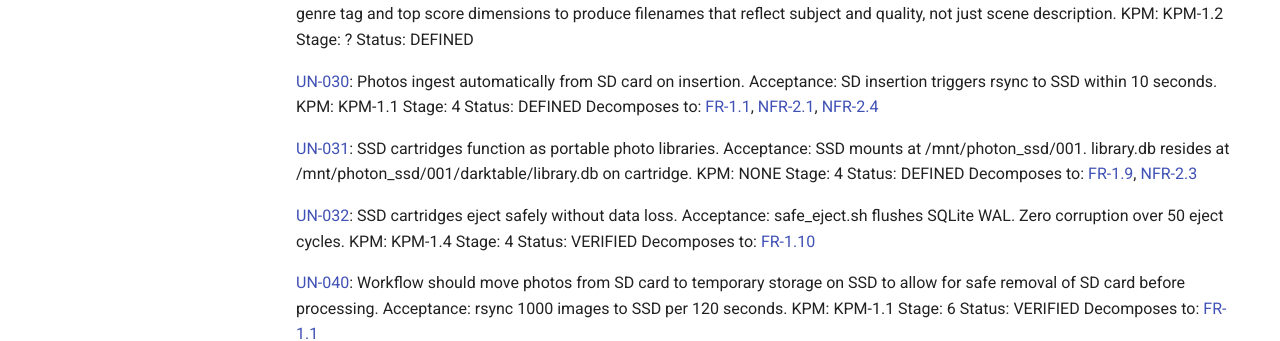
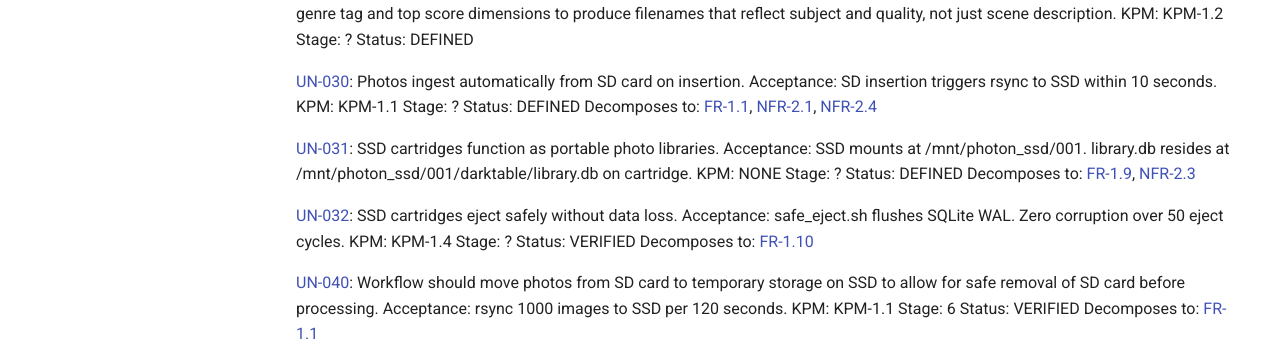
Before and after one commit to Ajam1997/PHOTONFORGE_Photo-Workflow, an MkDocs documentation site: the page built from docs/living-user-needs.md, in a window 1280 px wide and 900 px high, scrolled down 1020 px. Shown: the part 188-529 px from the top of the window. Built offline with MkDocs 1.6.1 and Material for MkDocs 9.7.7, drawn with Linux system fonts in a browser that asks for light colours; comment, search, counter and statistics services are not loaded.

Commit message:
docs: auto-regenerate from GitHub Issues [skip ci]

```diff
--- a/docs/living-user-needs.md
+++ b/docs/living-user-needs.md
@@ -89,21 +89,21 @@ Status: DEFINED
 [UN-030](https://github.com/Ajam1997/PHOTONFORGE_Photo-Workflow/issues/39): Photos ingest automatically from SD card on insertion.
 Acceptance: SD insertion triggers rsync to SSD within 10 seconds.
 KPM: KPM-1.1
-Stage: 4
+Stage: ?
 Status: DEFINED
 Decomposes to: [FR-1.1](https://github.com/Ajam1997/PHOTONFORGE_Photo-Workflow/issues/56), [NFR-2.1](https://github.com/Ajam1997/PHOTONFORGE_Photo-Workflow/issues/59), [NFR-2.4](https://github.com/Ajam1997/PHOTONFORGE_Photo-Workflow/issues/60)
 
 [UN-031](https://github.com/Ajam1997/PHOTONFORGE_Photo-Workflow/issues/40): SSD cartridges function as portable photo libraries.
 Acceptance: SSD mounts at /mnt/photon_ssd/001. library.db resides at /mnt/photon_ssd/001/darktable/library.db on cartridge.
 KPM: NONE
-Stage: 4
+Stage: ?
 Status: DEFINED
 Decomposes to: [FR-1.9](https://github.com/Ajam1997/PHOTONFORGE_Photo-Workflow/issues/57), [NFR-2.3](https://github.com/Ajam1997/PHOTONFORGE_Photo-Workflow/issues/61)
 
 [UN-032](https://github.com/Ajam1997/PHOTONFORGE_Photo-Workflow/issues/41): SSD cartridges eject safely without data loss.
 Acceptance: safe_eject.sh flushes SQLite WAL. Zero corruption over 50 eject cycles.
 KPM: KPM-1.4
-Stage: 4
+Stage: ?
 Status: VERIFIED
 Decomposes to: [FR-1.10](https://github.com/Ajam1997/PHOTONFORGE_Photo-Workflow/issues/58)
 
```
